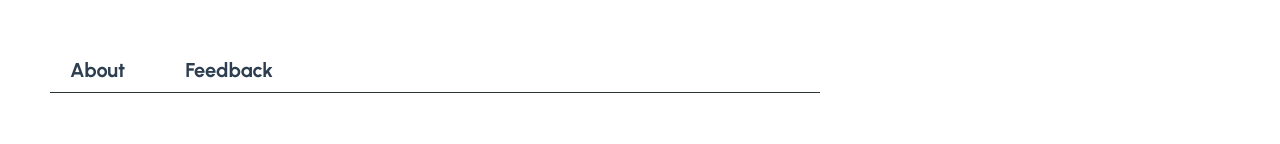
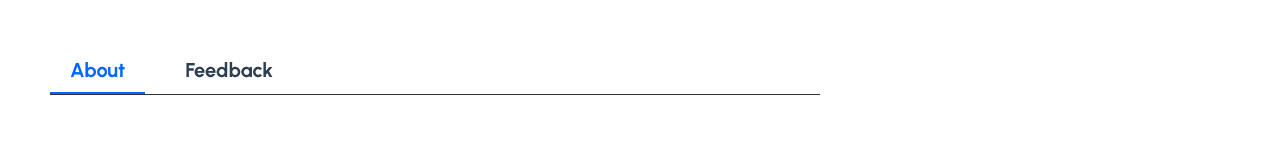
Before and after one commit to RavinduKavinda/doctor-appointment-booking, a React (Vite) app in the folder frontend/: page /doctors/1 in a window 1280 px wide. Shown: the part 537-681 px from the top of the page. Built offline with nearby package versions, Linux system fonts and the light colour scheme; a web font is replaced by a local one.

Commit message:
Doctor about and feedback

```diff
--- a/frontend/src/pages/Doctors/DoctorDetails.jsx
+++ b/frontend/src/pages/Doctors/DoctorDetails.jsx
@@ -1,8 +1,11 @@
-import React from 'react'
+import React, { useState } from 'react'
 import doctorImg from '../../assets/images/doctorImg01.jpg'
 import starIcon from '../../assets/images/star.jpg'
 
 const DoctorDetails = () => {
+
+  const [tab, setTab] =useState('about')
+
   return (
 
   /*-----Doctor Details-----*/
@@ -40,10 +43,16 @@ const DoctorDetails = () => {
 
             {/*-----Doctor About-----*/}
             <div className="mt-[50px] border-b border-solid border-[#2d3436]">
-              <button className={`py-2 px-5 mr-5 text-[20px] leading-7 text-headingColor font-bold`}>
+              <button
+                onClick={() => setTab('about')}
+                className={`${tab === "about" && " border-b-2 border-solid border-primaryColor  text-primaryColor"}
+                py-2 px-5 mr-5 text-[20px] leading-7 text-headingColor font-bold`}>
                 About
               </button>
-              <button className={`py-2 px-5 mr-5 text-[20px] leading-7 text-headingColor font-bold`}>
+              <button
+              onClick={() => setTab('feedback')}
+                className={`${tab === "feedback" && "border-b-2 border-solid border-primaryColor  text-primaryColor"}
+                py-2 px-5 mr-5 text-[20px] leading-7 text-headingColor font-bold`}>
                 Feedback
               </button>
             </div>
```
